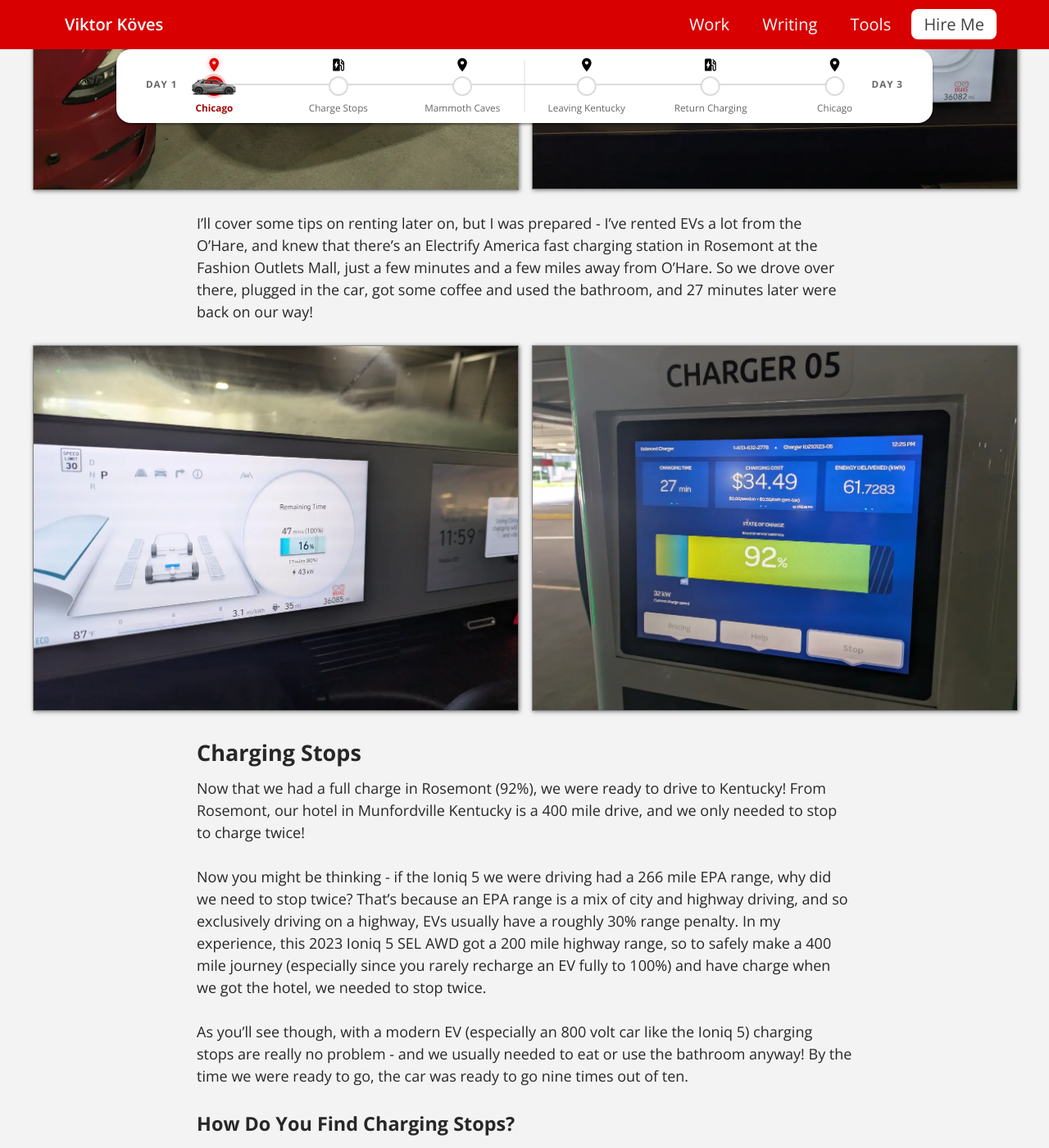
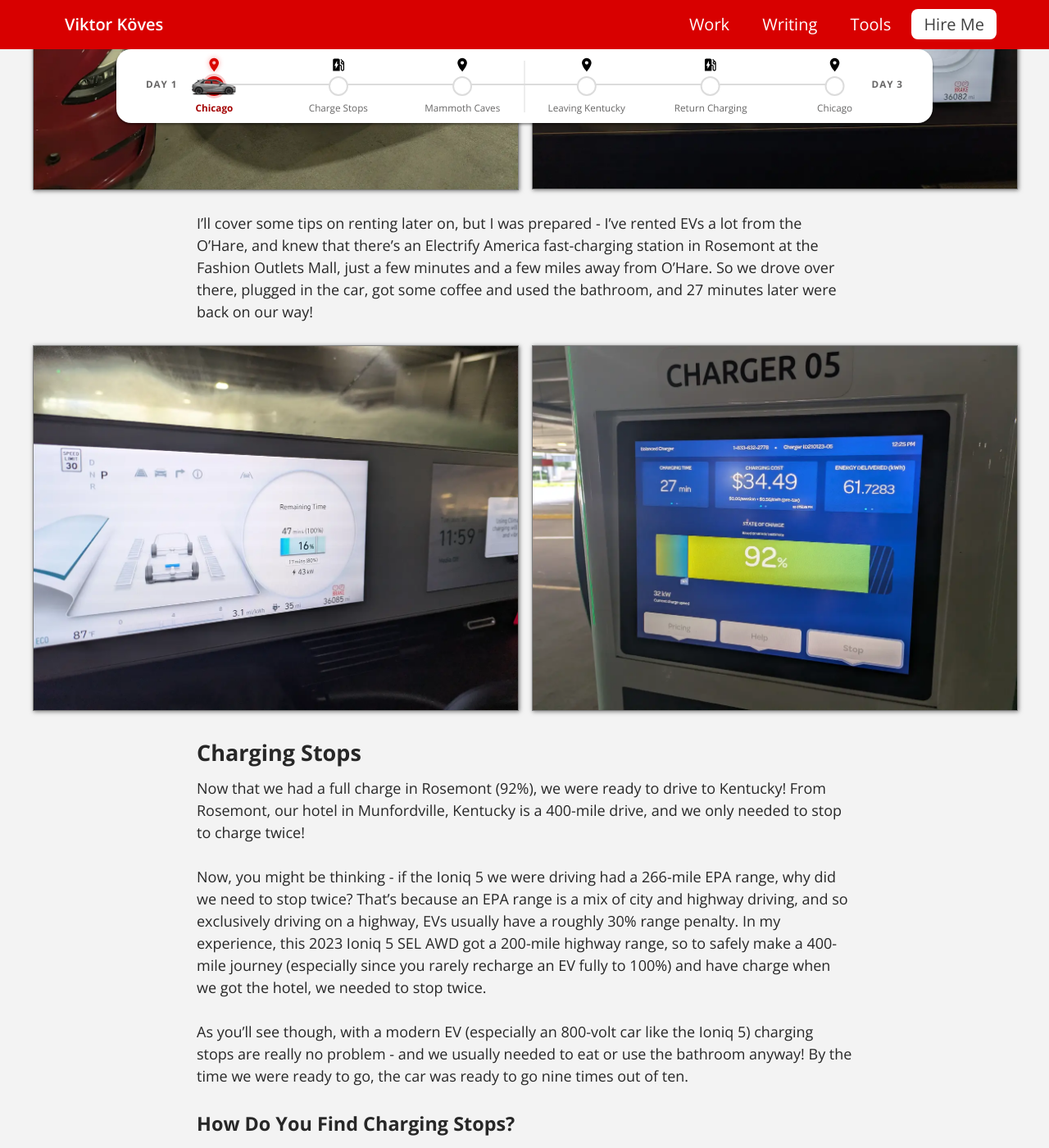
Before and after one commit to vkoves/vkoves.github.io, a Jekyll site: the page built from _posts/2026-08-24-ev-road-tripping-is-actually-easy-now.md, in a window 1280 px wide and 1400 px high, scrolled down 2650 px. Shown: the whole window at 82% size. Built offline with Jekyll 4.4.1, drawn with Linux system fonts in a browser that asks for light colours; some of the changed text lies outside the part shown.

Commit message:
Fix KK hyphenation feedback

```diff
--- a/_posts/2026-08-24-ev-road-tripping-is-actually-easy-now.md
+++ b/_posts/2026-08-24-ev-road-tripping-is-actually-easy-now.md
@@ -4,7 +4,7 @@
 skipPostTitle: true
 excerpt:
   When people talk about going electric, they are often concerned about road tripping. I'm here to
-  show you that modern EVs can tackle a road trip incredibly well - here's what a real 950 mile
+  show you that modern EVs can tackle a road trip incredibly well - here's what a real 950-mile
   drive from Chicago to Mammoth Caves actually looked like.
 metadata:
   image: https://viktorkoves.com/post-assets/ev-roadtrip/ev-roadtrip-social-image.png
@@ -23,7 +23,7 @@
 
 <h1 class="page-title">EV Road Tripping Is Actually <em>Easy</em> Now!</h1>
 
-<p class="post-subtitle">A 950 Mile EV Road Trip From Chicago to Mammoth Caves</p>
+<p class="post-subtitle">A 950-Mile EV Road Trip From Chicago to Mammoth Caves</p>
 
 <p class="post-date">Published {{ page.date | date: "%B %d, %Y" }}</p>
 
@@ -53,9 +53,9 @@
 - **Charges 10% to 80% in About 20 Minutes**
 - **Has an EPA-Rated Range of up to 318 Miles** - in a mix of city and highway driving
 
-Since I was driving a 2023 long-range all wheel drive model, it has a 266 mile EPA range rating.
-The newer model years have a larger battery for the long-range model, and rear wheel drive models
-have that 318 mile range I mentioned above.
+Since I was driving a 2023 long-range all-wheel drive model, it has a 266-mile EPA range rating.
+The newer model years have a larger battery for the long-range model, and rear-wheel drive models
+have that 318-mile range I mentioned above.
 
 <div class="notice">
   <strong>Important Note: Road Tripping Isn't Where EVs Save You Money!</strong>
@@ -110,7 +110,7 @@
 </div>
 
 I'll cover some tips on renting later on, but I was prepared - I've rented EVs a lot from the
-O'Hare, and knew that there's an Electrify America fast charging station in Rosemont at
+O'Hare, and knew that there's an Electrify America fast-charging station in Rosemont at
 the Fashion Outlets Mall, just a few minutes and a few miles away from O'Hare. So we drove over
 there, plugged in the car, got some coffee and used the bathroom, and 27 minutes later were back on
 our way!
@@ -135,16 +135,16 @@
 ## Charging Stops {#charging-day1}
 
 Now that we had a full charge in Rosemont (92%), we were ready to drive to Kentucky! From Rosemont,
-our hotel in Munfordville Kentucky is a 400 mile drive, and we only needed to stop to charge twice!
+our hotel in Munfordville, Kentucky is a 400-mile drive, and we only needed to stop to charge twice!
 
-Now you might be thinking - if the Ioniq 5 we were driving had a 266 mile EPA range, why did we need
+Now, you might be thinking - if the Ioniq 5 we were driving had a 266-mile EPA range, why did we need
 to stop twice? That's because an EPA range is a mix of city and highway driving, and so exclusively
 driving on a highway, EVs usually have a roughly 30% range penalty. In my experience, this 2023
-Ioniq 5 SEL AWD got a 200 mile highway range, so to safely make a 400 mile journey (especially since
+Ioniq 5 SEL AWD got a 200-mile highway range, so to safely make a 400-mile journey (especially since
 you rarely recharge an EV fully to 100%) and have charge when we got the hotel, we needed to stop
 twice.
 
-As you'll see though, with a modern EV (especially an 800 volt car like the Ioniq 5) charging stops
+As you'll see though, with a modern EV (especially an 800-volt car like the Ioniq 5) charging stops
 are really no problem - and we usually needed to eat or use the bathroom anyway! By the time we were
 ready to go, the car was ready to go nine times out of ten.
 
@@ -168,7 +168,7 @@
 ### Stop 1 - Ionna in Lafayette, Indiana
 
 143 miles from Rosemont at 4:48pm Eastern, we ended up at a brand new Ionna charging station in
-Lafayette Indiana with still 22% charge left. This station
+Lafayette, Indiana with still 22% charge left. This station
 [opened in late June](https://www.wlfi.com/2026/06/24/wawa-lafayette-holds-grand-opening), just a
 week before we got there on July 1st.
 
@@ -181,7 +181,7 @@
 area), that's ~4.5 gallons of gas, only enough for 112 miles in an car of average gas mileage (25 mpg).
 
 We ended up charging for 42 minutes in Lafayette, but that's not because the car needed to - if we
-were really rushing, we'd hit 80% at keep going, since all EVs (and all battery powered devices)
+were really rushing, we'd hit 80% at keep going, since all EVs (and all battery-powered devices)
 dramatically slow down their rate of charge over 80%. But since we were eating a late lunch at the
 attached Wawa, we just ate our meal and came back to a fully charged car!
 
@@ -209,9 +209,9 @@
 
 ## Arriving in Kentucky {#kentucky-arrival}
 
-After a 78 mile drive, we then got to our hotel at 9:38pm Eastern time with 68% charge - plenty for
+After a 78-mile drive, we then got to our hotel at 9:38pm Eastern time with 68% charge - plenty for
 our adventures! You might notice that's a pretty large range drop for that distance, but I was
-probably driving a little faster than before since we had plenty of charge to get back to the hotel.
+probably driving a little faster than before, since we had plenty of charge to get back to the hotel.
 
 **Pro Tip - Speed is a huge factor in EV range!** Gasoline is incredibly energy dense, so we often
 don't realize just how much leeway it gives us. For context, one gallon of gasoline is equivalent to
@@ -382,8 +382,8 @@
 equivalent, around one third the cost!</strong>
 
 This reflects an important thing about EV ownership: EVs save you money primarily from charging
-cheaply (and more slowly) at home, but the high powered and high tech fast chargers cost a ton of
-money to build and maintain, so they bill you more to charge
+cheaply (and more slowly) at home, but the high-powered and high-tech fast chargers cost a ton of
+money to build and maintain, so they bill you more to charge.
 
 ### Caveats / Why It Was So Expensive
 
@@ -469,7 +469,7 @@
 for new EVs!</strong> Because they are still changing a lot, are more tech-forward, and people have
 hesitations around battery longevity, a lot of EVs depreciate faster than their gas counterparts
 right now. But most EVs are warrantied for 100,000 miles on their battery, and last much much longer
-than that. A friend of mine bought a 100,000 mile used Tesla Model 3 several years ago, and has had
+than that. A friend of mine bought a 100,000-mile used Tesla Model 3 several years ago, and has had
 absolutely no issues with it.
 
 As an example, here's some listings for used Hyundai Ioniq 5 EVs, with many under $23,000 with only
@@ -550,7 +550,7 @@
 vehicles.
 
 - Level 1/2/3 Charging - categories for EV charging speeds. Level 1 is the slowest charging speed,
-from a common household outlet, while Level 3 is the fastest, found just at dedicated fast charging
-sites, and Level 2 is a middle-ground that requires running a dedicated 240 Volt circuit, but is
+from a common household outlet, while Level 3 is the fastest, found just at dedicated fast-charging
+sites, and Level 2 is a middle-ground that requires running a dedicated 240-Volt circuit, but is
 fairly common.
 [Learn more from Car and Driver](https://www.caranddriver.com/features/a70141873/ev-charging-levels-explained/).
```
